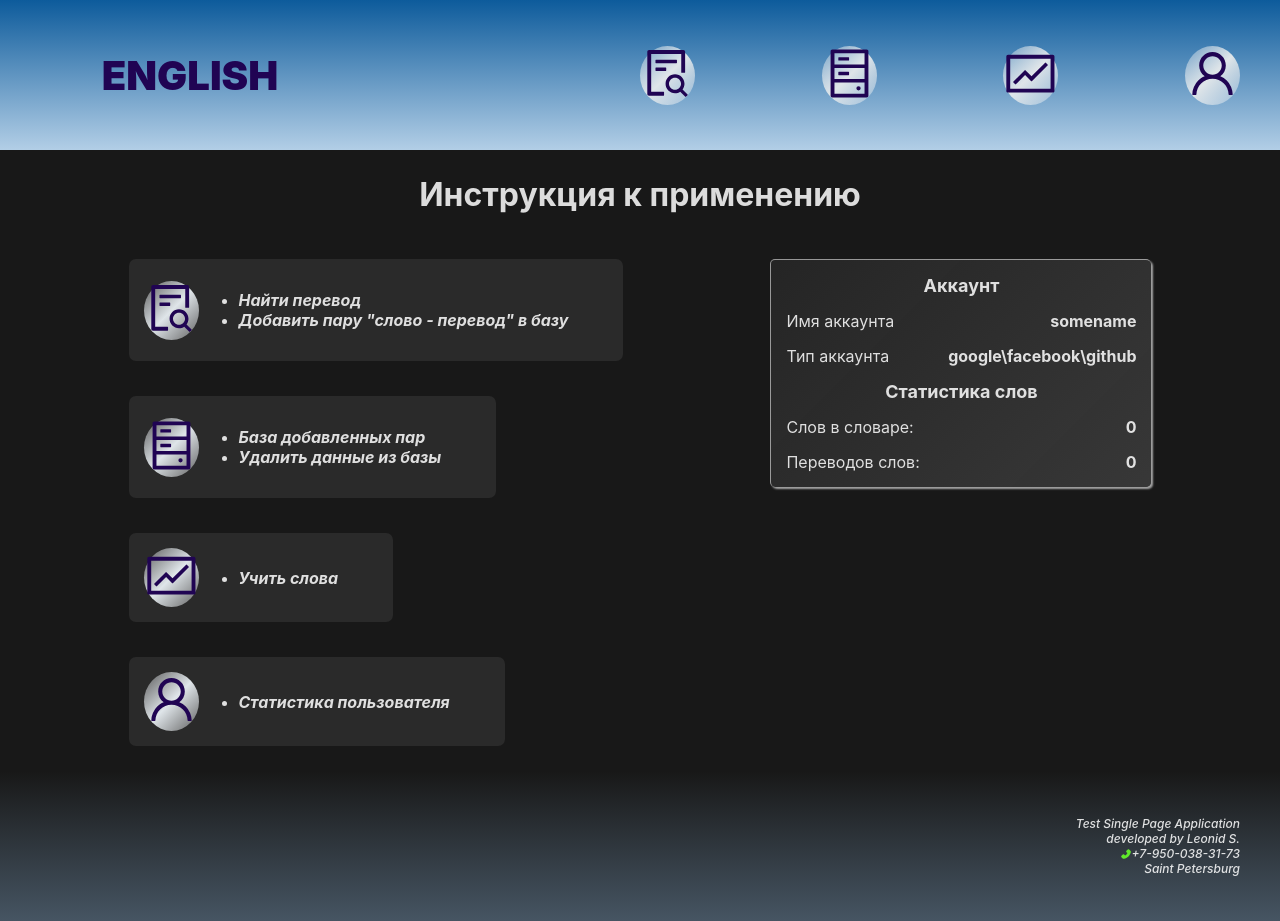
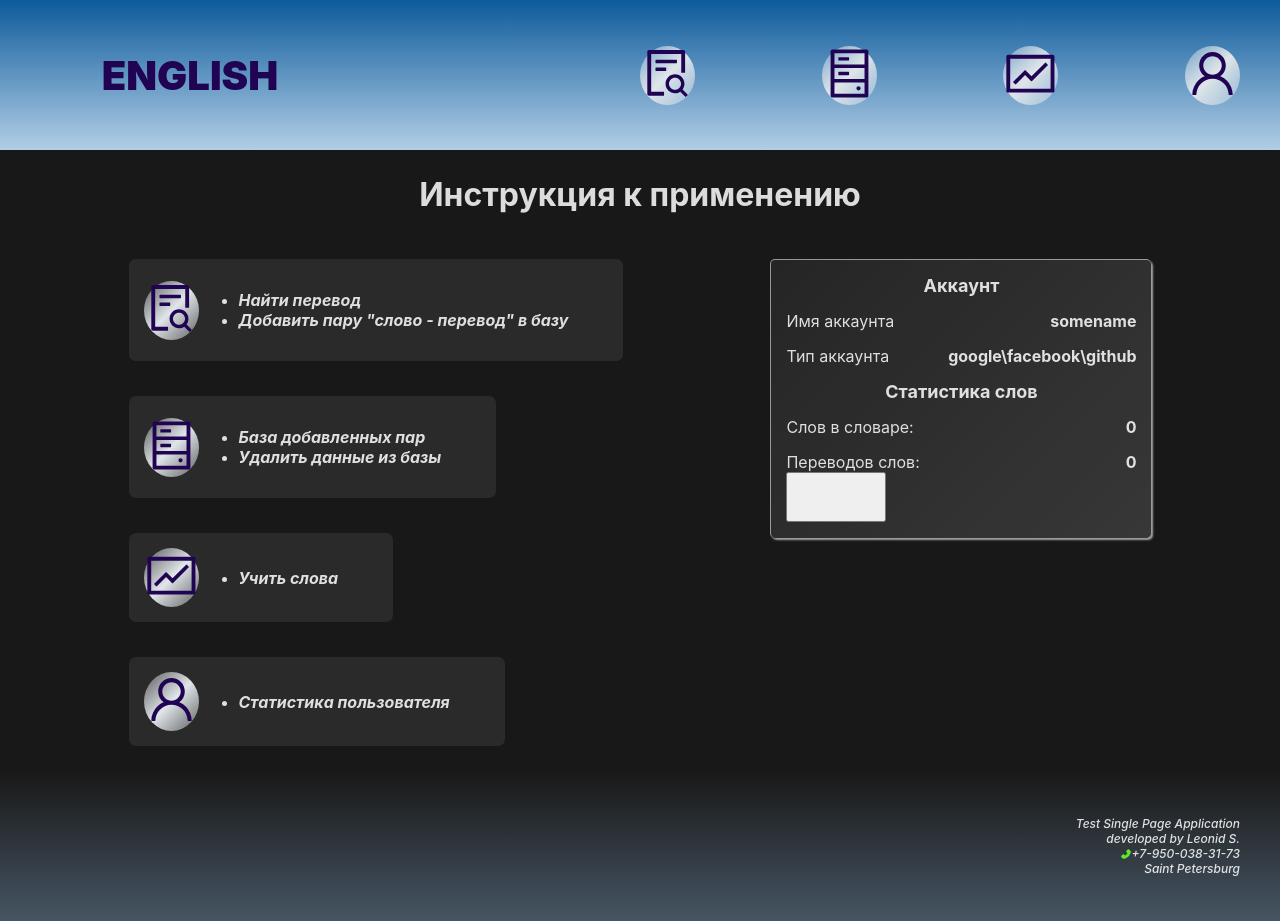
Before and after one commit to AlexCole999/first-project-eng, a React (Create React App) app: page / in a window 1280 px wide. Built offline with nearby package versions, Linux system fonts and the light colour scheme; no server answers; the database is empty.

Commit message:
created button

```diff
--- a/src/components/App/Dashboard/Profile/ProfileStatistic/ProfileStatistic.jsx
+++ b/src/components/App/Dashboard/Profile/ProfileStatistic/ProfileStatistic.jsx
@@ -42,6 +42,7 @@ export default function ProfileStatistic() {
             <div>Переводов слов: </div><div><b>{translates}</b></div>
           </div>
         </div>
+        <button style={{ width: '100px', height: '50px' }}></button>
       </div>
     </div>
   )
```
